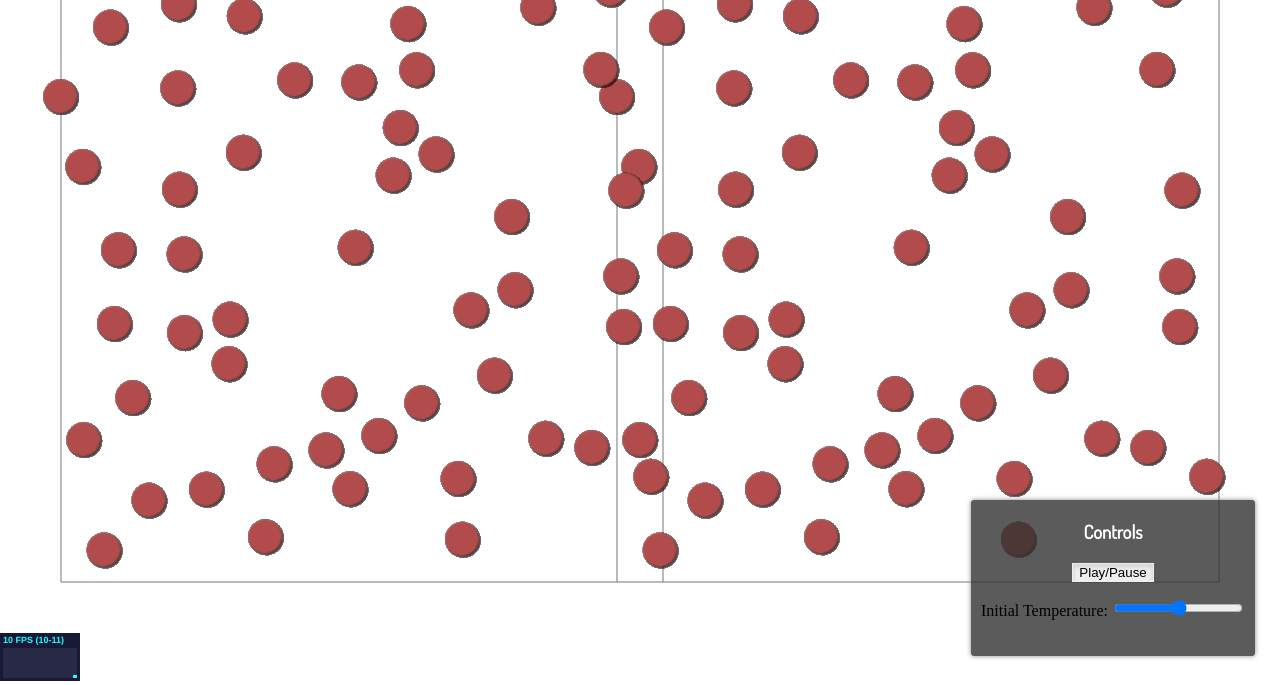
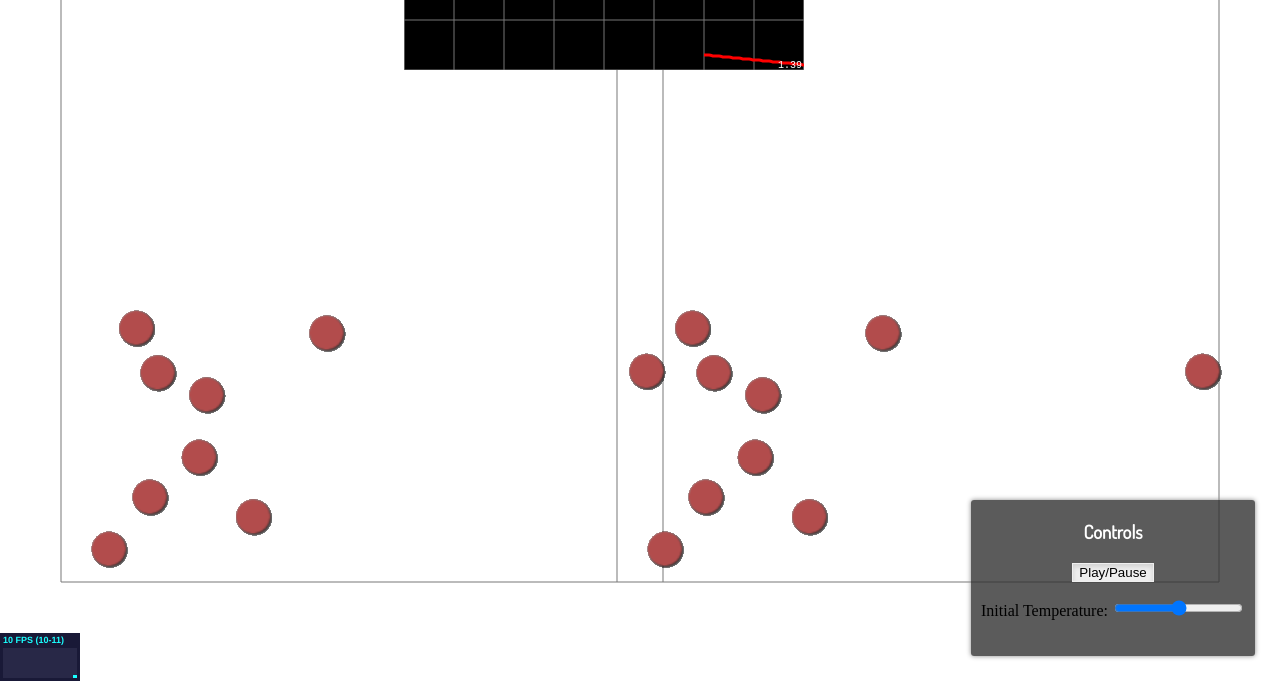
Before and after one commit to whitead/JSMD, a website: page html/index.html in a window 1280 px wide. Shown: the part 119-804 px from the top of the page. Drawn offline with nearby package versions, Linux system fonts and the light colour scheme; files that its build step writes are made by us from their sources; animation ran at ten frames a second; files whose address does not match are found by name.

Commit message:
Added colvar object

```diff
--- a/html/index.html
+++ b/html/index.html
@@ -16,6 +16,7 @@
 	<h2 class="chart-title"> Energy</h2>
 	<br/>
 	<canvas id="energy-chart" width="400" height="100"></canvas>
+	<canvas id="com-chart" width="400" height="100"></canvas>
       </div>
 
       <h1 class="chart-title" id="main-title"> Javacsript Molecular Dynamics <br/> Lennard-Jones Fluid</h1>
--- a/js/JSMD-Main.js
+++ b/js/JSMD-Main.js
@@ -7,8 +7,8 @@ function main() {
 		    new Sim([7,7,1], window.innerWidth, window.innerHeight, 2, 10),
 		   ];
 
-    elements[0].set_positions(square_lattice([7,7,1], 1, 0.5));
-    elements[1].set_positions(square_lattice([7,7,1], 1.0, 0.5));
+    elements[0].set_positions(square_lattice([3,3,1], 1, 0.5));
+    elements[1].set_positions(square_lattice([3,3,1], 1.0, 0.5));
 
 
     var m = new THREE.Matrix4()
@@ -19,6 +19,8 @@ function main() {
     m.makeTranslation(-window.innerWidth / 6, 0, 0);
     elements[1].transform.premultiply(m);
 
+    watch_com(elements[0]);
+
 
     var scene = new Scene(elements, root, true);
     scene.animate();
--- a/js/JSMD-Plot.js
+++ b/js/JSMD-Plot.js
@@ -1,6 +1,6 @@
 
 /*Adds new data to the plot*/
-function update_plot(TE,KE,PE,Temp,energy_chart,temperature_chart) {
+function update_sim_plot(TE,KE,PE,Temp,energy_chart,temperature_chart) {
 
     var chart_data1 = energy_chart.seriesSet[0].timeSeries;
     chart_data1.append(new Date().getTime(),TE);
@@ -12,8 +12,55 @@ function update_plot(TE,KE,PE,Temp,energy_chart,temperature_chart) {
     temperature_chart_data.append(new Date().getTime(),Temp);
 }
 
+function update_plot(chart, v, index) {
+    index = index || 0;
+    var d = chart.seriesSet[index].timeSeries;
+    d.append(new Date().getTime(), v);
+}
+
+function create_plots(id, light_background, series_number, colors) {
+
+    series_number = series_number || 1;
+    id = id || "";
+    var i;
+
+    if(typeof colors === 'undefined') {
+	colors = [];
+	for(i = 0; i < series_number; i++)
+	    colors.push( 'rgb(255, 0, 0)');
+    }
+
+
+    var labels = '#ffffff';
+    var background = '#000000';
+
+    if(light_background) {
+	labels = '#3333333';
+	background = '#FFFFFF';
+    }
+
+    var chart = new SmoothieChart({
+	grid: {
+	    fillStyle: background
+	},
+	labels: {
+	    fillStyle: labels
+	}
+    });
+
+    for(i = 0; i < series_number; i++) {
+	var cd = new TimeSeries();
+	chart.addTimeSeries(cd, { strokeStyle: colors[i], lineWidth: 3 });
+
+    }
+
+    chart.streamTo(document.getElementById(id), 3000);
+    return chart;
+}
+
+
 /*Creates new plot*/
-function create_plots(id_prefix, light_background) {
+function create_sim_plots(id_prefix, light_background) {
 
     id_prefix = id_prefix || "";
 
--- a/js/JSMD-Sim-Decorators.js
+++ b/js/JSMD-Sim-Decorators.js
@@ -62,3 +62,34 @@ NeighborDrawer.prototype.update = function(sim) {
 	i += 1;
     }
 }
+
+
+function Colvar(sim, fxn, name, plot_id) {
+    this.do_plot = false;
+    this.fxn = fxn;
+    if(name && plot_id){
+	this.do_plot = true
+	this.chart = create_plots(plot_id);
+    }
+
+    //create closure and register
+    var that = this;
+    sim.add_update_listener(this);
+
+}
+
+Colvar.prototype.update = function(sim) {
+    var value = this.fxn(sim.positions, sim.velocities, sim.dimension);
+    update_plot(this.chart, value);
+}
+
+function watch_com(sim) {
+    var c = new Colvar(sim, function(p, v, d) {
+	var value = 0;
+	for(var i = 0; i < p.length; i++) {
+	    value += p[i][0];
+	}
+	return value / p.length;
+    }, 'Center of Mass', 'com-chart');
+    sim.add_update_listener(c);
+}
--- a/js/JSMD-Sim.js
+++ b/js/JSMD-Sim.js
@@ -67,7 +67,7 @@ Sim.prototype.start_plotting = function(id_prefix, light_background) {
     id_prefix = id_prefix || "";
     light_background = light_background || false;
 
-    var a = create_plots(id_prefix, light_background);
+    var a = create_sim_plots(id_prefix, light_background);
     this.energy_chart = a[0];
     this.temperature_chart = a[1];
 }
@@ -270,9 +270,7 @@ Sim.prototype.render = function() {
     }
 
     for(i = 0; i < this.extra_meshes.length; i++) {
-	this.extra_meshes[i].position.x = this.resolution * (this.wrap(this.extra_meshes[i].position.x, 0) - this.box_dim.x / 2);
-	this.extra_meshes[i].position.y = this.resolution * (this.wrap(this.extra_meshes[i].position.y, 1) - this.box_dim.y / 2);
-	this.extra_meshes[i].position.z = this.resolution * (this.wrap(this.extra_meshes[i].position.z, 2) - this.box_dim.z / 2);
+	this.extra_meshes[i].position.applyMatrix4(this.transform);
     }
 
 }
@@ -457,7 +455,7 @@ Sim.prototype.integrate=function(timestep){
 
     if(this.pause || this.steps % 100 === 0){
 	if(this.do_plots)
-	    update_plot(te,ke,pe,t,this.energy_chart, this.temperature_chart);
+	    update_sim_plot(te,ke,pe,t,this.energy_chart, this.temperature_chart);
     }
 
     if(!this.pause && this.steps % 10 === 0){
```
